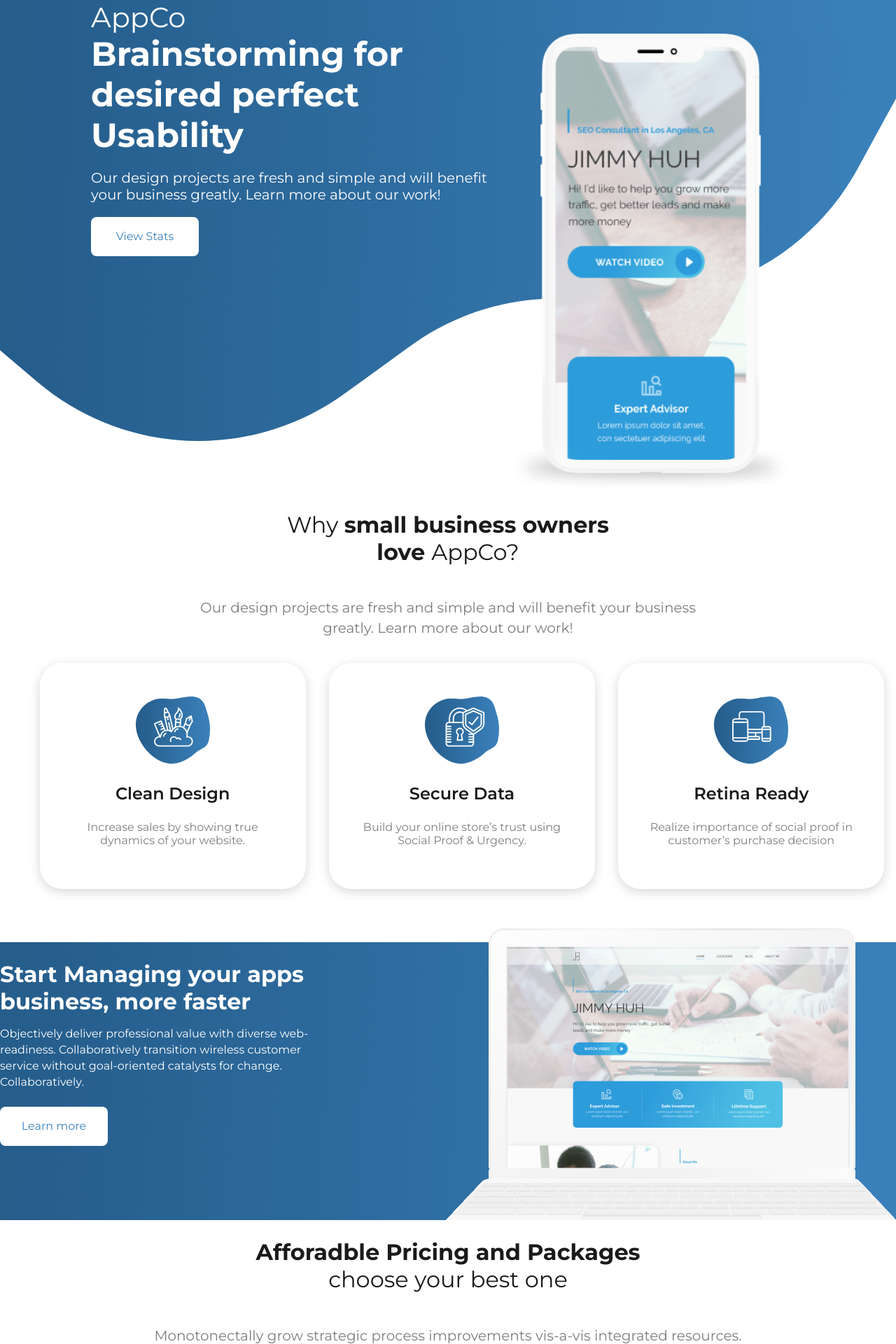
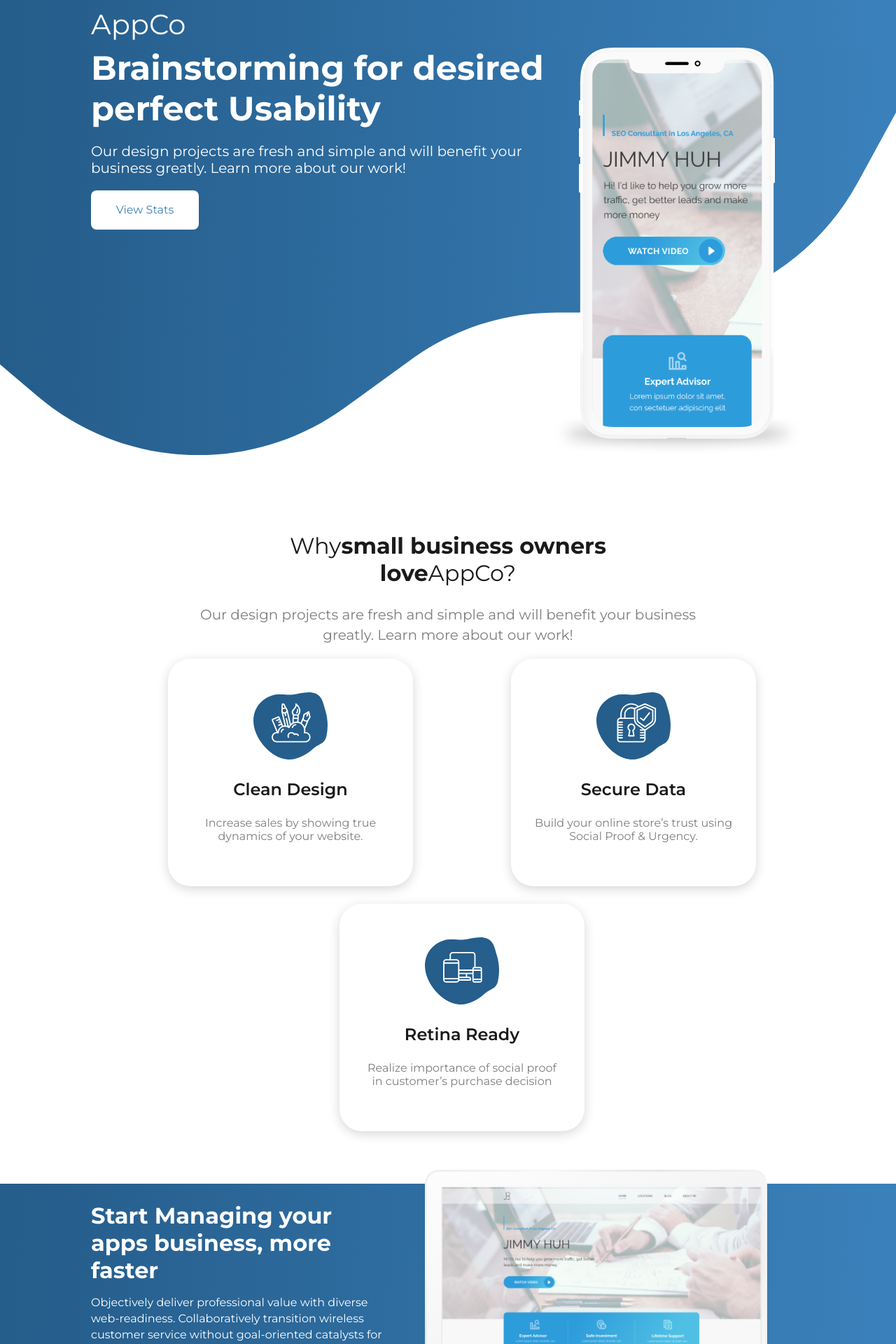
Before and after one commit to ArtemGavrishchishen/app-co, a React (Create React App) app in the folder client/: page / in a window 1280 px wide. Shown: the top 1920 px of the page at 70% size. Built offline with nearby package versions, Linux system fonts and the light colour scheme.

Commit message:
refactoring of main page

```diff
--- a/client/public/index.html
+++ b/client/public/index.html
@@ -28,7 +28,7 @@
       href="https://fonts.googleapis.com/css?family=Montserrat:300,400,500,600,700,900&display=swap"
       rel="stylesheet"
     />
-    <title>React App</title>
+    <title>App Co</title>
   </head>
   <body>
     <noscript>You need to enable JavaScript to run this app.</noscript>
--- a/client/src/App.js
+++ b/client/src/App.js
@@ -22,7 +22,7 @@ function App() {
           <Redirect to={routes.MAIN} />
         </Switch>
       </main>
-      <AppFooter />
+      {/* <AppFooter /> */}
     </>
   );
 }
--- a/client/src/components/AppHeader/AppHeader.js
+++ b/client/src/components/AppHeader/AppHeader.js
@@ -7,9 +7,7 @@ const AppHeader = () => {
     <>
       <header className={styles.header}>
         <div className={styles.container}>
-          <div className={styles.leftBgc} />
           <Logo />
-          <div className={styles.rightBgc} />
         </div>
       </header>
     </>
--- a/client/src/components/AppHeader/AppHeader.module.css
+++ b/client/src/components/AppHeader/AppHeader.module.css
@@ -1,37 +1,15 @@
-.container {
-  position: relative;
-  max-width: 1440px;
-  flex: 1 0 auto;
+.header {
   background: linear-gradient(92.09deg, #255d8b 2.29%, #3a80ba 96.79%);
-  margin: 0 auto;
-  padding: 0 130px;
 }
 
-@media screen and (max-width: 992px) {
+.container {
+  max-width: 1440px;
+  margin: 0 auto;
+  padding: 10px 80px;
+}
+
+@media (min-width: 600px) {
   .container {
-    padding: 10px;
+    padding: 10px 130px;
   }
 }
-@media (min-width: 1439px) {
-  .header {
-    display: flex;
-    overflow: hidden;
-  }
-  .leftBgc {
-    position: absolute;
-    left: -1495px;
-    top: 0;
-    width: 1500px;
-    height: 50px;
-    background-color: #255d8b;
-  }
-
-  .rightBgc {
-    position: absolute;
-    right: -1495px;
-    top: 0;
-    width: 1500px;
-    height: 50px;
-    background-color: #3a80ba;
-  }
-}
--- a/client/src/components/BannerSection/BannerSection.js
+++ b/client/src/components/BannerSection/BannerSection.js
@@ -4,11 +4,16 @@ import routes from '../../configs/routes';
 import mobile from './assets/mobile.png';
 import styles from './BannerSection.module.css';
 
+import { ReactComponent as Background } from './assets/background.svg';
+
 const BannerSection = () => {
   return (
     <section className={styles.section}>
+      <div className={styles.bgc}>
+        <Background />
+      </div>
+
       <div className={styles.container}>
-        <div className={styles.leftBgc} />
         <div className={styles.content}>
           <h2 className={styles.title}>
             <strong>Brainstorming</strong> for desired perfect Usability
@@ -22,7 +27,6 @@ const BannerSection = () => {
           </Link>
         </div>
         <img className={styles.img} src={mobile} alt="mobile" />
-        <div className={styles.rightBgc} />
       </div>
     </section>
   );
--- a/client/src/components/BannerSection/BannerSection.module.css
+++ b/client/src/components/BannerSection/BannerSection.module.css
@@ -1,35 +1,24 @@
-.container {
+.section {
+  background: linear-gradient(92.09deg, #255d8b 2.29%, #3a80ba 96.79%);
   position: relative;
-  display: flex;
-  flex: 1 0 auto;
-  max-width: 1440px;
-  height: 655px;
-  background: url(./assets/background.svg) no-repeat top center;
-  padding: 0 130px;
-  margin: 0 auto;
   margin-top: -1px;
+  height: 450px;
 }
 
-@media screen and (max-width: 992px) {
-  .container {
-    background: linear-gradient(93.19deg, #255d8b 2.29%, #3a80ba 96.79%);
-    padding: 10px;
-    height: 400px;
-  }
+.bgc {
+  position: absolute;
+  top: 0;
+  bottom: 0;
+  left: 0;
+  right: 0;
+  z-index: -1;
 }
 
-.content {
-  width: 580px;
-}
-
-.img {
+.container {
+  display: flex;
+  max-width: 1440px;
+  padding: 0 80px;
   margin: 0 auto;
-}
-
-@media screen and (max-width: 992px) {
-  .img {
-    display: none;
-  }
 }
 
 .title {
@@ -37,6 +26,7 @@
   font-size: 48px;
   color: #ffffff;
   margin: 0;
+  text-align: center;
 }
 
 .text {
@@ -44,10 +34,11 @@
   font-weight: normal;
   font-size: 20px;
   color: #ffffff;
+  text-align: center;
 }
 
 .btn {
-  display: inline-block;
+  display: block;
   width: 154px;
   height: 56px;
   text-decoration: none;
@@ -57,6 +48,7 @@
   font-size: 16px;
   color: rgb(58, 128, 186);
   line-height: 56px;
+  margin: 0 auto;
   transition-duration: 0.4s;
 }
 
@@ -65,23 +57,42 @@
     0 17px 50px 0 rgba(0, 0, 0, 0.19);
 }
 
-@media (min-width: 1439px) {
-  .section {
-    position: relative;
-    overflow: hidden;
-  }
-  .leftBgc {
-    position: absolute;
-    left: -1495px;
-    width: 1500px;
-    height: 510px;
-    background-color: #255d8b;
-  }
-  .rightBgc {
-    position: absolute;
-    right: -1495px;
-    width: 1500px;
-    height: 110px;
-    background-color: #3a80ba;
+.img {
+  display: none;
+  margin: 0 auto;
+}
+
+@media (min-width: 600px) {
+  .container {
+    padding: 0 130px;
   }
 }
+
+@media (min-width: 992px) {
+  .section {
+    height: 665px;
+    background: none;
+  }
+
+  .title {
+    text-align: left;
+  }
+
+  .text {
+    text-align: left;
+  }
+
+  .btn {
+    margin: 0;
+  }
+
+  .img {
+    display: block;
+  }
+}
+
+@media (min-width: 1500px) {
+  .bgc {
+    margin-top: -105px;
+  }
+}
--- a/client/src/components/CallSection/CallSection.module.css
+++ b/client/src/components/CallSection/CallSection.module.css
@@ -7,23 +7,7 @@
   flex-direction: row;
   max-width: 1440px;
   margin: 0 auto;
-}
-
-@media screen and (max-width: 992px) {
-  .container {
-    flex-direction: column;
-  }
-}
-
-.content {
-  padding-right: 150px;
-}
-
-@media screen and (max-width: 992px) {
-  .content {
-    padding-right: 10px;
-    padding-left: 10px;
-  }
+  padding: 0 80px;
 }
 
 .title {
@@ -32,6 +16,7 @@
   font-size: 32px;
   color: #ffffff;
   margin-bottom: 16px;
+  text-align: center;
 }
 
 .text {
@@ -41,10 +26,11 @@
   color: #ffffff;
   line-height: 142%;
   margin-bottom: 24px;
+  text-align: center;
 }
 
 .btn {
-  display: inline-block;
+  display: block;
   width: 154px;
   height: 56px;
   text-decoration: none;
@@ -54,8 +40,10 @@
   font-size: 16px;
   color: #3a80ba;
   line-height: 56px;
+
+  transition-duration: 0.4s;
+  margin: 0 auto;
   margin-bottom: 20px;
-  transition-duration: 0.4s;
 }
 
 .btn:hover {
@@ -64,11 +52,34 @@
 }
 
 .img {
-  margin-top: -20px;
+  display: none;
 }
 
-@media screen and (max-width: 992px) {
-  .img {
-    display: none;
+@media (min-width: 600px) {
+  .container {
+    padding: 0 130px;
   }
 }
+
+@media (min-width: 992px) {
+  .title {
+    text-align: left;
+  }
+  .text {
+    text-align: left;
+  }
+  .img {
+    display: block;
+    width: 375px;
+    margin-top: -20px;
+  }
+  .btn {
+    margin: 0;
+  }
+}
+
+@media (min-width: 1200px) {
+  .img {
+    width: 600px;
+  }
+}
--- a/client/src/components/OurWorkSection/OurWorkSection.js
+++ b/client/src/components/OurWorkSection/OurWorkSection.js
@@ -10,10 +10,10 @@ const OurWorkSection = () => {
     <section className={styles.section}>
       <div className={styles.container}>
         <h2 className={styles.title}>
-          Why{' '}
+          Why
           <span>
             small business owners <br />
-            love{' '}
+            love
           </span>
           AppCo?
         </h2>
--- a/client/src/components/OurWorkSection/OurWorkSection.module.css
+++ b/client/src/components/OurWorkSection/OurWorkSection.module.css
@@ -3,10 +3,9 @@
 }
 
 .container {
-  display: flex;
-  flex-direction: column;
   max-width: 1440px;
   margin: 0 auto;
+  padding: 0 80px;
   text-align: center;
 }
 
@@ -35,25 +34,20 @@
 .list {
   display: flex;
   flex-direction: row;
-  justify-content: space-around;
+  flex-wrap: wrap;
   list-style-type: none;
 }
 
-@media screen and (max-width: 992px) {
-  .list {
-    flex-direction: column;
-  }
-}
-
 .item {
-  width: 380px;
-  height: 323px;
+  width: 350px;
+  height: 325px;
   background: #ffffff;
   box-shadow: 0px 4px 16px rgba(0, 0, 0, 0.16);
   border-radius: 32px;
   padding: 48px 32px;
-  margin-bottom: 10px;
   transition: all 0.2s ease-in-out;
+  margin: 0 auto;
+  margin-bottom: 25px;
 }
 
 .item:hover {
@@ -76,3 +70,9 @@
   text-align: center;
   color: #7e7e7e;
 }
+
+@media (min-width: 600px) {
+  .container {
+    padding: 0 130px;
+  }
+}
--- a/client/src/components/PricingSection/PricingSection.module.css
+++ b/client/src/components/PricingSection/PricingSection.module.css
@@ -7,6 +7,7 @@
   flex-direction: column;
   max-width: 1440px;
   margin: 0 auto;
+  padding: 0 80px;
   text-align: center;
 }
 
@@ -36,8 +37,10 @@
 .list {
   display: flex;
   flex-direction: row;
-  justify-content: space-around;
+  flex-wrap: wrap;
   list-style-type: none;
+  margin: 0;
+  padding: 0;
 }
 
 @media screen and (max-width: 992px) {
@@ -47,14 +50,15 @@
 }
 
 .item {
-  width: 380px;
+  width: 350px;
   height: 697px;
   background: #ffffff;
   box-shadow: 0px 4px 16px rgba(0, 0, 0, 0.16);
   border-radius: 32px;
   padding: 48px 32px;
   transition: all 0.2s ease-in-out;
-  margin-bottom: 10px;
+  margin: 0 auto;
+  margin-bottom: 25px;
 }
 
 .item:hover {
@@ -76,8 +80,13 @@
   display: block;
   width: 250px;
   height: 1px;
-  background: #7e7e7e;
-  text-align: center;
+  background: linear-gradient(
+    to left,
+    rgba(218, 218, 218, 0) 0%,
+    #dadada 50%,
+    rgba(218, 218, 218, 0) 100%
+  );
+  margin: 0 auto;
 }
 
 .item__list {
--- a/client/src/pages/MainPage/MainPage.js
+++ b/client/src/pages/MainPage/MainPage.js
@@ -14,7 +14,7 @@ const MainPage = () => {
         <OurWorkSection />
         <CallSection />
         <PricingSection />
-        <ContactForm />
+        {/* <ContactForm /> */}
       </div>
     </>
   );
```
